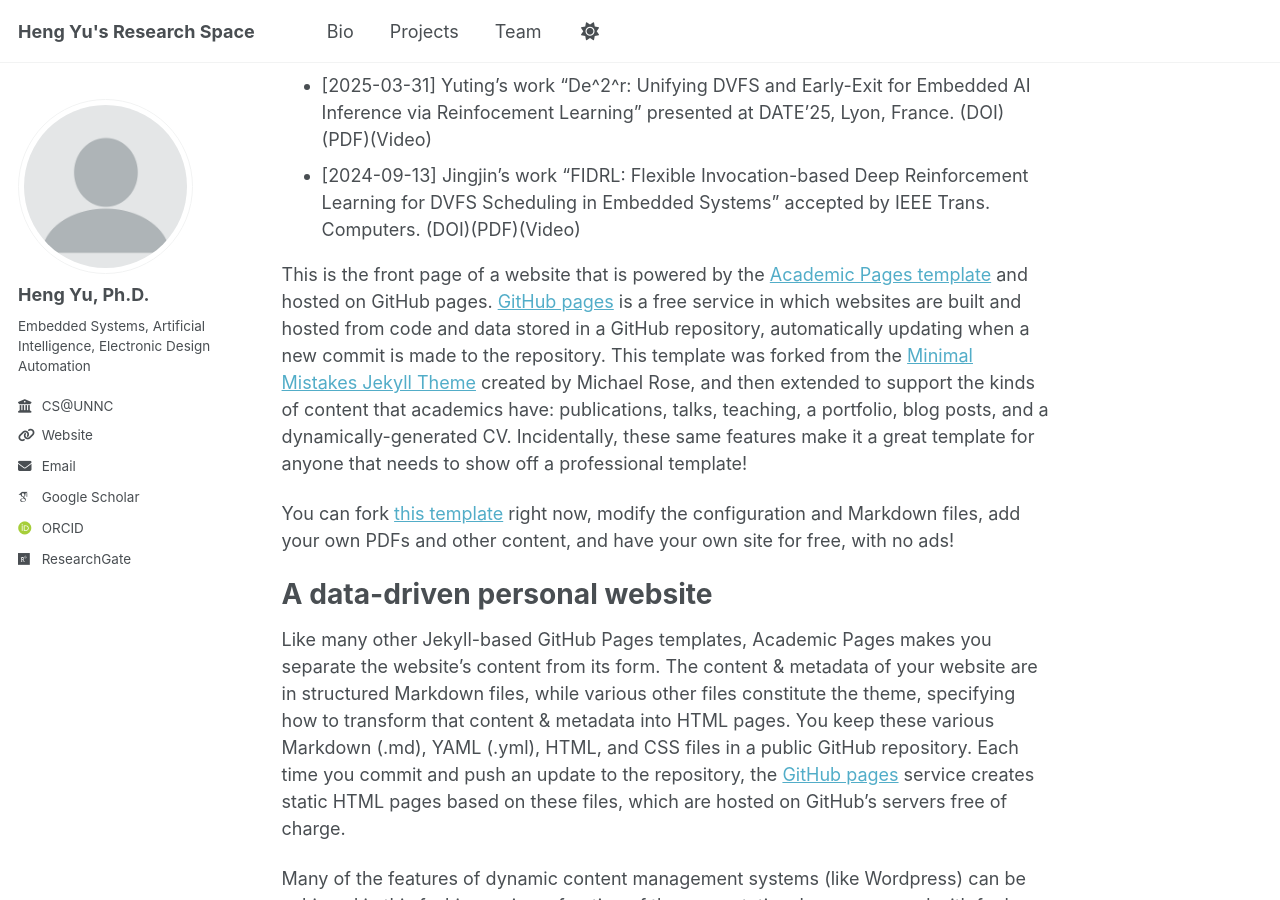
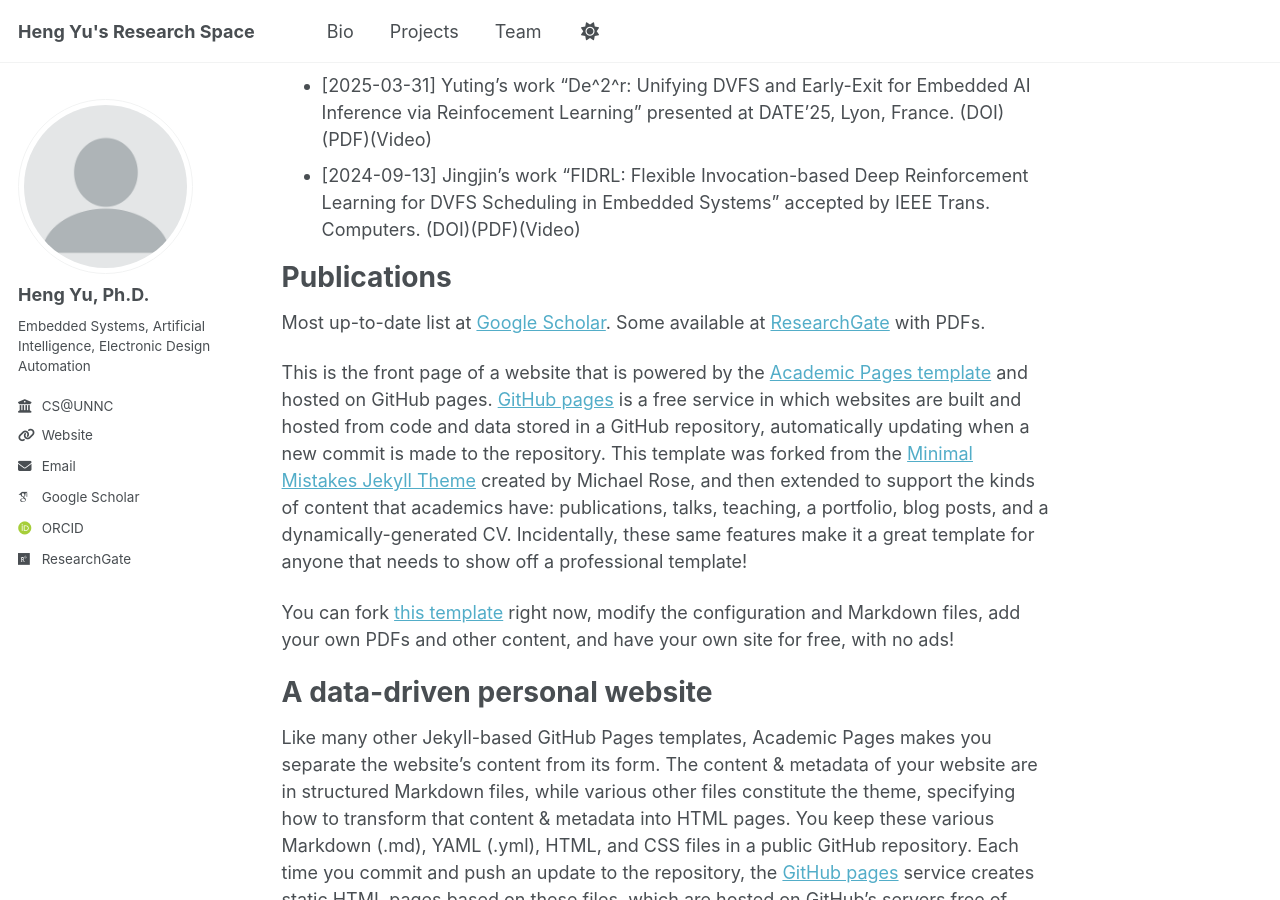
Before and after one commit to eleyuheng/eleyuheng.github.io, a Jekyll site: the page built from _pages/about.md, in a window 1280 px wide and 900 px high, scrolled down 409 px. Built offline with Jekyll 4.4.1, drawn with Linux system fonts in a browser that asks for light colours; some web fonts are replaced; a script that is not in the unit is left out.

Commit message:
Update about.md

```diff
--- a/_pages/about.md
+++ b/_pages/about.md
@@ -15,6 +15,12 @@ This is Dr. Heng Yu's research site. He is currently an Associate Professor in t
 
 - [2025-03-31] Yuting's work "De^2^r: Unifying DVFS and Early-Exit for Embedded AI Inference via Reinfocement Learning" presented at DATE'25, Lyon, France. (DOI)(PDF)(Video)
 - [2024-09-13] Jingjin's work "FIDRL: Flexible Invocation-based Deep Reinforcement Learning for DVFS Scheduling in Embedded Systems" accepted by IEEE Trans. Computers. (DOI)(PDF)(Video)
+
+# Publications
+Most up-to-date list at [Google Scholar](https://www.google.com).
+Some available at [ResearchGate](https://www.google.com) with PDFs.
+
+
 
 This is the front page of a website that is powered by the [Academic Pages template](https://github.com/academicpages/academicpages.github.io) and hosted on GitHub pages. [GitHub pages](https://pages.github.com) is a free service in which websites are built and hosted from code and data stored in a GitHub repository, automatically updating when a new commit is made to the repository. This template was forked from the [Minimal Mistakes Jekyll Theme](https://mmistakes.github.io/minimal-mistakes/) created by Michael Rose, and then extended to support the kinds of content that academics have: publications, talks, teaching, a portfolio, blog posts, and a dynamically-generated CV. Incidentally, these same features make it a great template for anyone that needs to show off a professional template!
 
```
